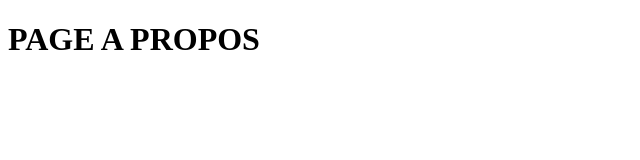
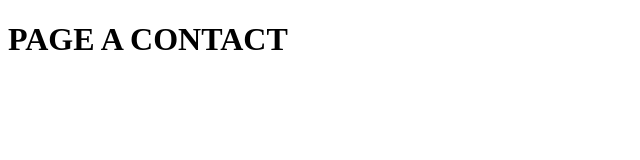
Before and after one commit to youpiwaza/mon-projet-de-groupe, a plain HTML site: page contact.html in a window 1280 px wide. Shown: the whole page, without its empty margins (0-640 px from the left). Drawn offline with Linux system fonts and the light colour scheme.

Commit message:
📝Changed h1 title

```diff
--- a/contact.html
+++ b/contact.html
@@ -12,7 +12,7 @@
 
 <body>
 
-    <h1>PAGE A PROPOS</h1>
+    <h1>PAGE A CONTACT</h1>
 
 
 </body>
```
